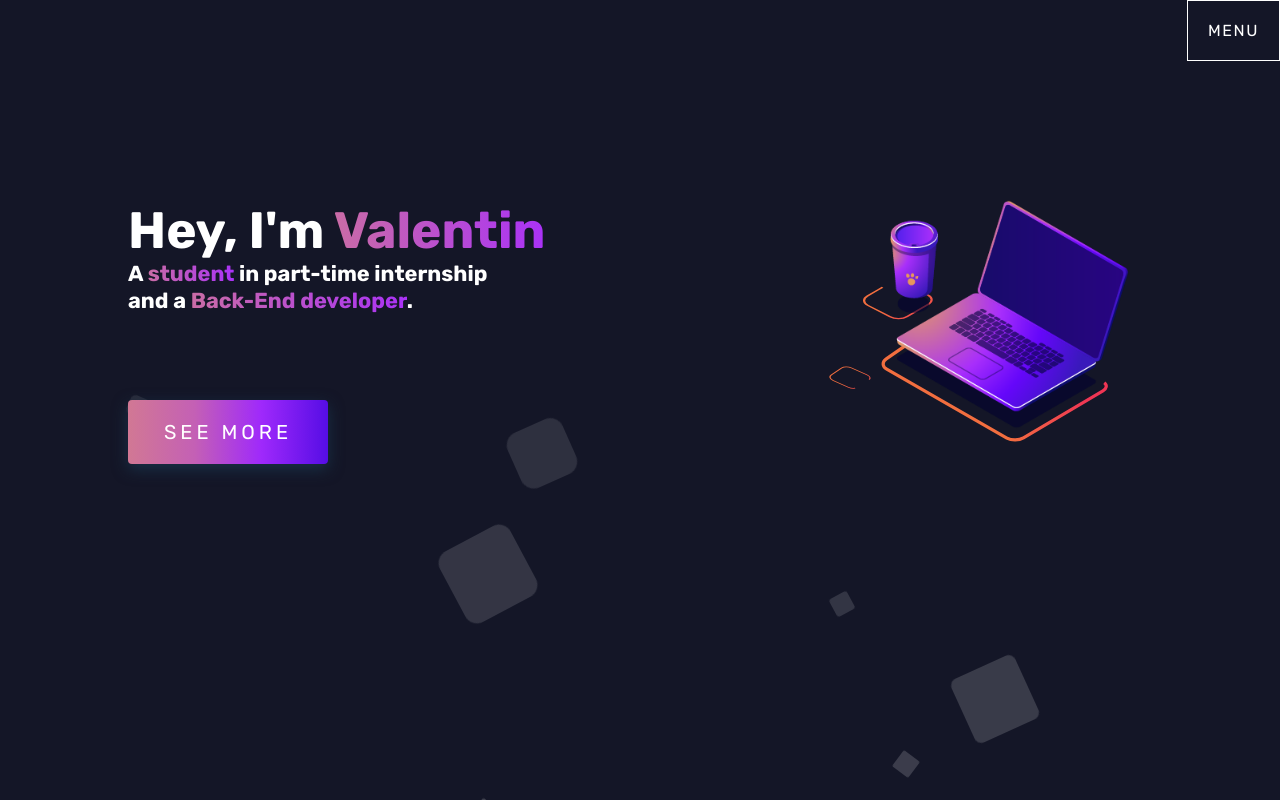
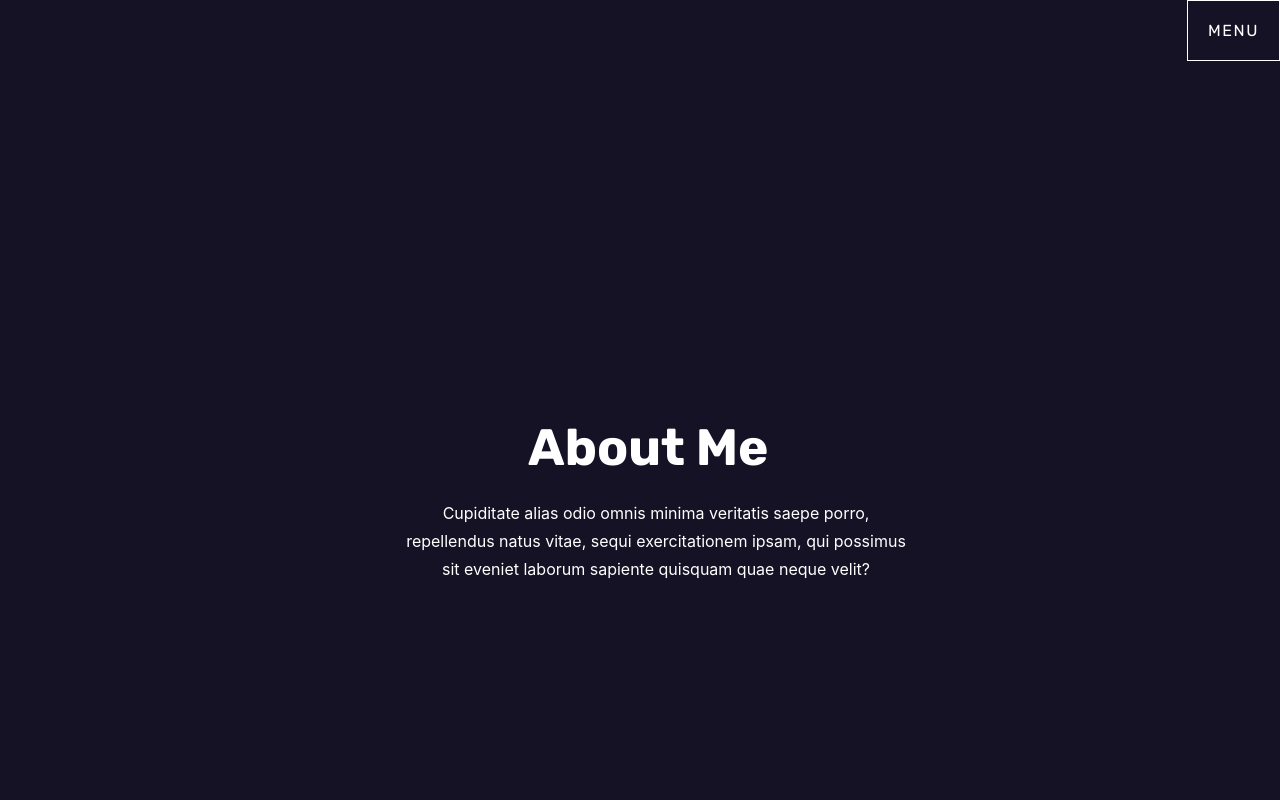
Before and after one commit to Flamekke/Portfoliov2, a React (Create React App) app in the folder portfolio/: page / in a window 1280 px wide. Both pictures are taken after a click on the button "SEE MORE". Built offline with nearby package versions, Linux system fonts and the light colour scheme.

Commit message:
transition

```diff
--- /dev/null
+++ b/portfolio/src/components/About.css
@@ -0,0 +1,126 @@
+* {
+    margin: 0;
+    padding: 0;
+    box-sizing: border-box;
+  }
+
+  :root {
+    --secondary-color: #151226;
+    --contrast-color: #BF59C0;
+  }
+  .overlay {
+    position: absolute;
+    top: 0;
+    left: 0;
+    right: 0;
+    bottom: 0;
+    height: 100%;
+    z-index: -10;
+    background-color: var(--contrast-color);
+  }
+
+  .container {
+    display: flex;
+    height: 100vh;
+    justify-content: space-around;
+    align-items: center;
+    color: #fff;
+    animation: expand .8s ease forwards;
+    background-color: var(--secondary-color);
+    position: relative;
+    font-family: -apple-system, BlinkMacSystemFont, 'Segoe UI', Roboto, Oxygen, Ubuntu, Cantarell, 'Open Sans', 'Helvetica Neue', sans-serif;
+    transition: all .8s ease;
+  }
+
+  .container_content {
+   width: 50%;
+  }
+
+  .container_content_inner {
+    width: 80%;
+    margin-left: 80px;
+  }
+
+  .container_outer_img {
+    margin: 50px;
+    width: 50%;
+    overflow: hidden;
+  }
+
+  .container_img {
+    width: 100%;
+    animation: slideIn 1.5s ease-in-out forwards;
+  }
+
+  .par {
+    height: auto;
+    overflow: hidden;
+  }
+
+  p{
+    line-height: 28px;
+    transform: translateY(300px);
+    animation: slideUp .8s ease-in-out forwards .8s;
+  }
+
+  .btns {
+    height: 100%;
+    position: relative;
+    width: 150px;
+    overflow: hidden;
+  }
+
+  .btns_more {
+    background: transparent;
+    border: 1px solid var(--contrast-color);
+    border-radius: 50px;
+    padding: 8px 12px;
+    color: #6108F5;
+    font-size: 16px;
+    text-transform: uppercase;
+    position: relative;
+    margin-top: 15px;
+    outline: none;
+    transform: translateY(50px);
+    animation: slideUp .8s ease-in-out  forwards 1s;
+  }
+
+  .title {
+    overflow: hidden;
+    height: auto;
+  }
+
+  .title {
+      font-size: 40px;
+      color: var(--contrast-color);
+      margin-bottom: 20px;
+      transform: translateY(100px);
+      animation: slideUp .8s ease forwards .5s;
+  }
+
+  @keyframes slideIn {
+    0% {
+      transform: translateX(500px) scale(.2);
+    }
+    100% {
+      transform: translateX(0px) scale(1);
+    }
+  }
+
+  @keyframes slideUp {
+    0% {
+      transform: translateY(300px);
+    }
+    100% {
+      transform: translateY(0px);
+    }
+  }
+
+  @keyframes expand {
+    0% {
+      transform: translateX(1400px);
+    }
+    100% {
+      transform: translateX(0px);
+    }
+  }
--- /dev/null
+++ b/portfolio/src/components/About.js
@@ -0,0 +1,50 @@
+import React, {Component} from "react";
+import './About.css'
+
+class About extends Component {
+
+    constructor(props) {
+        super(props);
+        this.state = {
+          show:true
+        };
+      }
+
+
+      showTable() {
+        this.setState({
+          show: true
+        });
+      }
+    render() {
+    return (
+        <div>
+
+
+<div class= 'container'>
+<div class="container_content">
+<div class="container_content_inner">
+<div class="title">
+    <h1>About Me</h1>
+</div>
+<div class="par">
+<p>
+Cupiditate alias odio omnis minima veritatis saepe porro, repellendus natus vitae, sequi exercitationem ipsam, qui possimus sit eveniet laborum sapiente quisquam quae neque velit?
+</p>
+</div>
+<div class="btns">
+</div>
+</div>
+</div>
+
+  </div>
+<div class="overlay"></div>
+
+
+        </div>
+    )
+                                            }
+}
+
+
+export default About;
--- a/portfolio/src/components/Home.js
+++ b/portfolio/src/components/Home.js
@@ -1,28 +1,31 @@
 import './Home.css'
-import React from "react";
+import React, { Component } from "react";
 import Lottie from 'react-lottie';
 import HomeAnimation from '../asset/63487-programming-computer.json';
+import About from './About';
 
 
+class Home extends Component {
 
-const Home = (props) => {
+        constructor(props) {
+                super(props);
+                this.state = {
+                  show:false
+                };
+              }
 
-    const defaultOptions = {
-        loop: true,
-        autoplay: true,
-        animationData: HomeAnimation,
-        rendererSettings: {
-          preserveAspectRatio: "xMidYMid slice"
+              showTable() {
+                this.setState({
+                  show: true
+                });
               }
-      };
 
+        render() {
+                return (
 
-    return(
                         <div>
-
-
-
-
+                                {
+                                        !this.state.show && <div>
                                 <div class="area" >
                                         <ul class="circles">
                                                 <li></li>
@@ -39,17 +42,32 @@ const Home = (props) => {
 
                                 <h1>Hey, I'm <span>Valentin</span></h1>
                                 <h2>A <span>student</span> in part-time internship <br />and a <span>Back-End developer</span>.</h2>
-            <div><button className="button">See more</button></div>
+                                <div><button onClick={() => this.showTable()} className="button">See more</button></div>
                                 <div className="anim">
                                         <Lottie
-                options={defaultOptions}
+                                                options={{
+                                                        loop: true,
+                                                        autoplay: true,
+                                                        animationData: HomeAnimation,
+                                                        rendererSettings: {
+                                                                preserveAspectRatio: "xMidYMid slice"
+                                                        }
+                                                }}
                                                 autoplay={true}
                                         // height={450}
                                         // width={450}
                                         /></div>
 
+                                        </div>}
+                                {
+
+                                this.state.show && <About/>
+
+                                }
                         </div>
                 );
+
+        }
 }
 
 export default Home;
```
Lines whose indentation alone changed are shown as unchanged.
